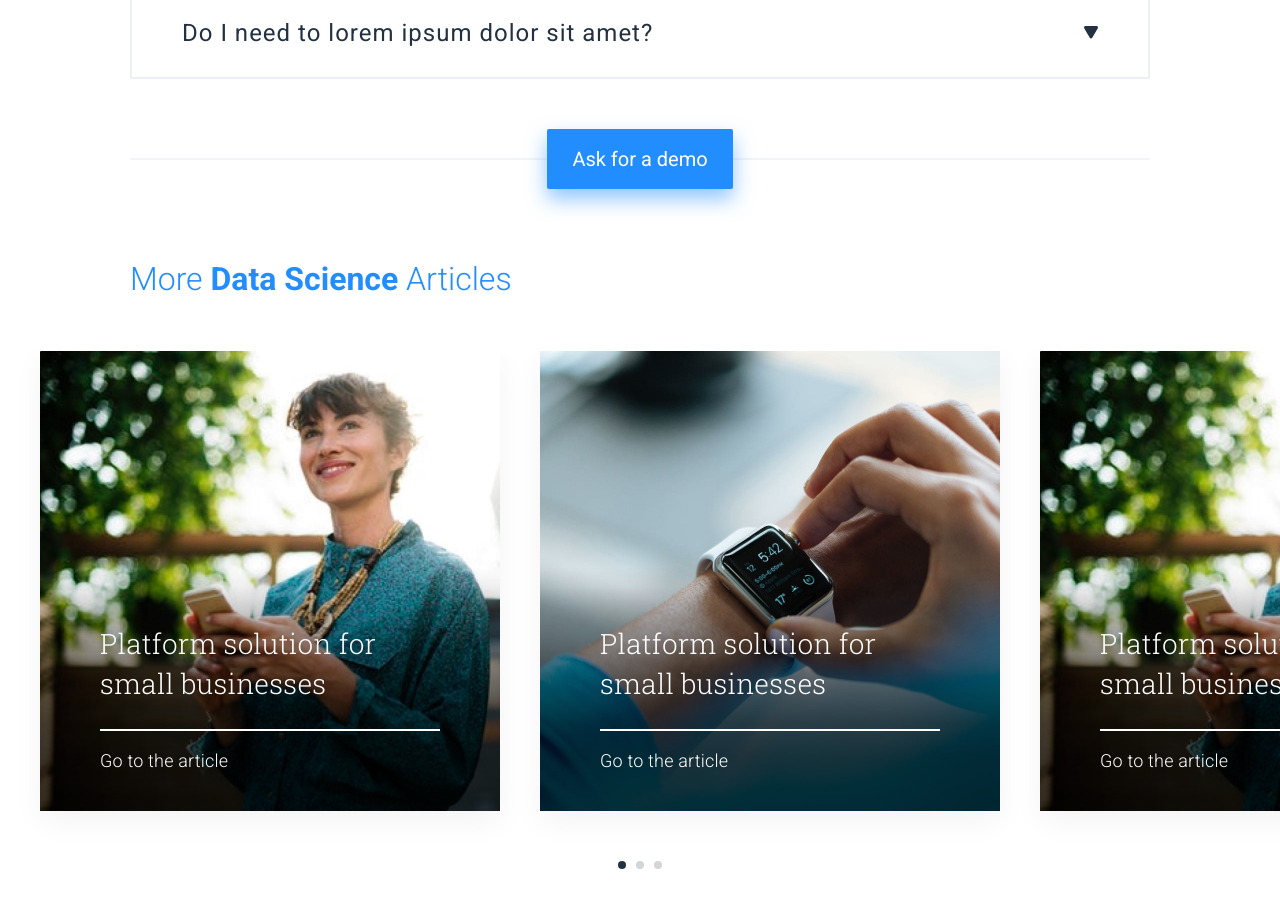
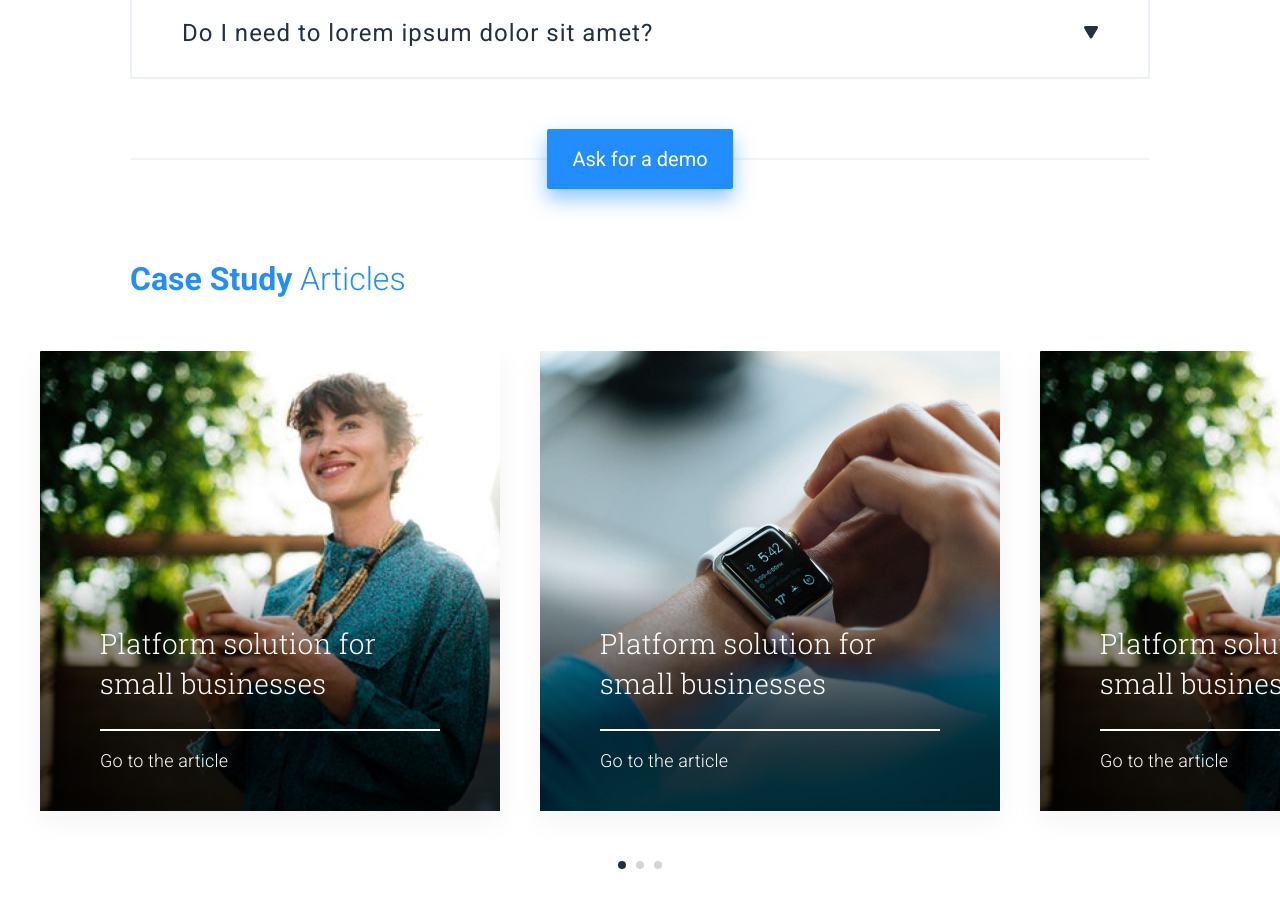
Before and after one commit to keboola/website, a Jekyll site: the page built from _product/analytical-dwh.md, in a window 1280 px wide and 900 px high, scrolled down 3341 px. Built offline with Jekyll 4.4.1, drawn with Linux system fonts in a browser that asks for light colours; nearby versions of some CDN libraries.

Commit message:
Update from Forestry.io - Updated analytical-dwh.md

```diff
--- a/_product/analytical-dwh.md
+++ b/_product/analytical-dwh.md
@@ -85,6 +85,6 @@ page_sections:
   ctaname: Ask for a demo
 - template: recent-list
   block: recent-list
-  headline: More <strong>Data Science</strong> Articles
+  headline: "<strong>Case Study</strong> Articles"
 
 ---
```
